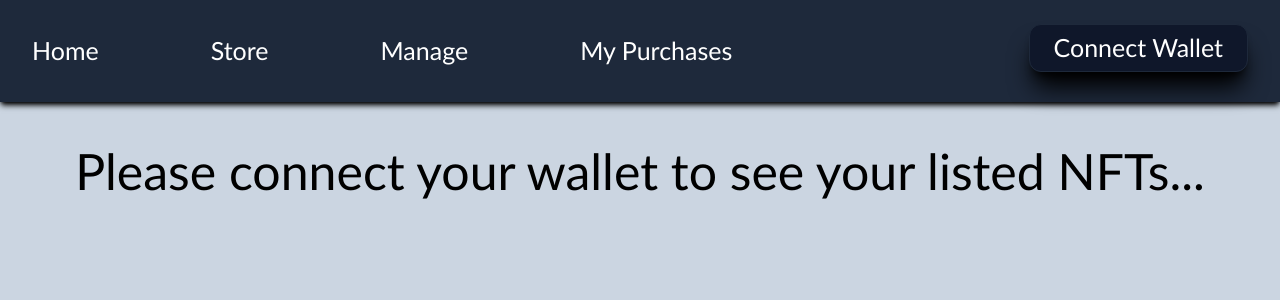
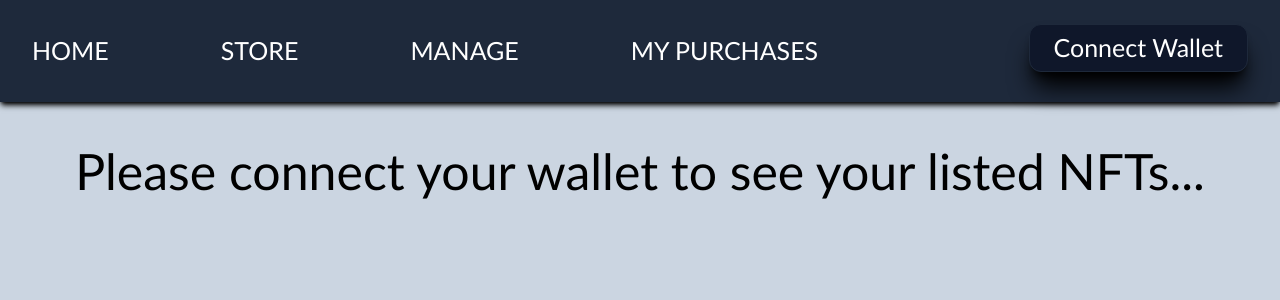
Before and after one commit to danurrizad/web-nft-marketplace, a React (Create React App) app: page /dev/danur/manage in a window 1280 px wide. Shown: the top 300 px of the page. Built offline with nearby package versions, Linux system fonts and the light colour scheme.

Commit message:
update text link

```diff
--- a/src/frontend/components/Navbar.jsx
+++ b/src/frontend/components/Navbar.jsx
@@ -7,10 +7,10 @@ const Navbar = ({isLoading, account, showAlertSuccess, setShowAlertSuccess, show
     <div className='text-white text-[25px] bg-slate-800 z-30 relative shadow-md shadow-black'>
         <span className='justify-between flex'>
             <span className='justify-start flex 2xl:gap-x-28 gap-x-4 text-[13px] 2xl:text-[25px] xl:text-[25px] lg:text-[25px] lg:gap-x-20 xl:gap-x-28 py-8 2xl:px-8 xl:px-8 lg:px-8 px-4 '>
-                <Link to="/" className='hover:text-slate-300'>Home</Link>
-                <Link to="/" className='hover:text-slate-300'>Store</Link>
-                <Link to="/manage" className='hover:text-slate-300'>Manage</Link>
-                <Link to="/my-purchases" className='hover:text-slate-300 '>My Purchases</Link>
+                <Link to="/" className='hover:text-slate-300'>HOME</Link>
+                <Link to="/" className='hover:text-slate-300'>STORE</Link>
+                <Link to="/manage" className='hover:text-slate-300'>MANAGE</Link>
+                <Link to="/my-purchases" className='hover:text-slate-300 '>MY PURCHASES</Link>
             </span>
             <span className='py-6 2xl:px-8 xl:px-8 px-1 2xl:text-[25px] xl:text-[25px] lg:text-[25px] text-[15px] '>
                 {account? (
```
